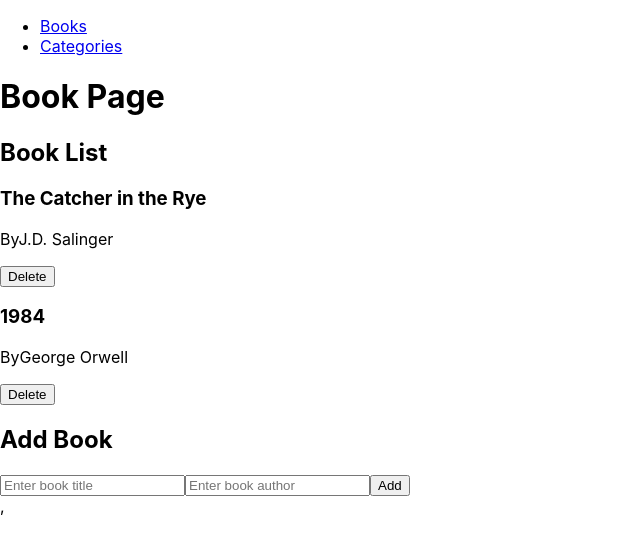
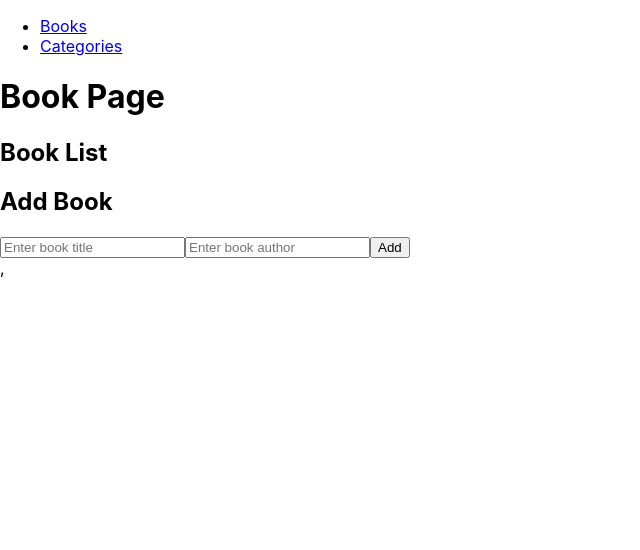
Before and after one commit to ahmedeid6842/book-store, a React (Create React App) app: page / in a window 1280 px wide. Shown: the top 550 px of the page, without its empty margins (0-640 px from the left). Built offline with nearby package versions, Linux system fonts and the light colour scheme.

Commit message:
Dispatched the reducer functions to Book page

```diff
--- a/package.json
+++ b/package.json
@@ -13,6 +13,7 @@
     "react-redux": "^8.1.1",
     "react-router-dom": "^6.14.1",
     "react-scripts": "5.0.1",
+    "uuid": "^9.0.0",
     "web-vitals": "^2.1.4"
   },
   "scripts": {
--- a/src/pages/Book.jsx
+++ b/src/pages/Book.jsx
@@ -1,34 +1,28 @@
-import React, { useState } from 'react';
+import React from 'react';
+import { useSelector, useDispatch } from 'react-redux';
+import { v4 as uuidv4 } from 'uuid';
+import { addBook, removeBook } from '../redux/books/booksSlice';
 import BookList from '../components/BookList';
 import AddBook from '../components/AddBook';
 
 const Book = () => {
-  const [books, setBooks] = useState([
-    {
-      id: 1,
-      title: 'The Catcher in the Rye',
-      author: 'J.D. Salinger',
-    },
-    {
-      id: 2,
-      title: '1984',
-      author: 'George Orwell',
-    },
-  ]);
+  const books = useSelector((state) => state.books.books);
+  const dispatch = useDispatch();
 
-  const addBook = (book) => {
-    setBooks([...books, { ...book, id: books.length + 1 }]);
+  const handleAddBook = (book) => {
+    const newBook = { ...book, id: uuidv4() };
+    dispatch(addBook(newBook));
   };
 
-  const deleteBook = (id) => {
-    setBooks(books.filter((book) => book.id !== id));
+  const handleDeleteBook = (id) => {
+    dispatch(removeBook(id));
   };
 
   return (
     <div>
       <h1>Book Page</h1>
-      <BookList books={books} deleteBook={deleteBook} />
-      <AddBook addBook={addBook} />
+      <BookList books={books} deleteBook={handleDeleteBook} />
+      <AddBook addBook={handleAddBook} />
     </div>
   );
 };
```
Also changed, not shown: 1 other file (tests, documents, lock files or other folders).
